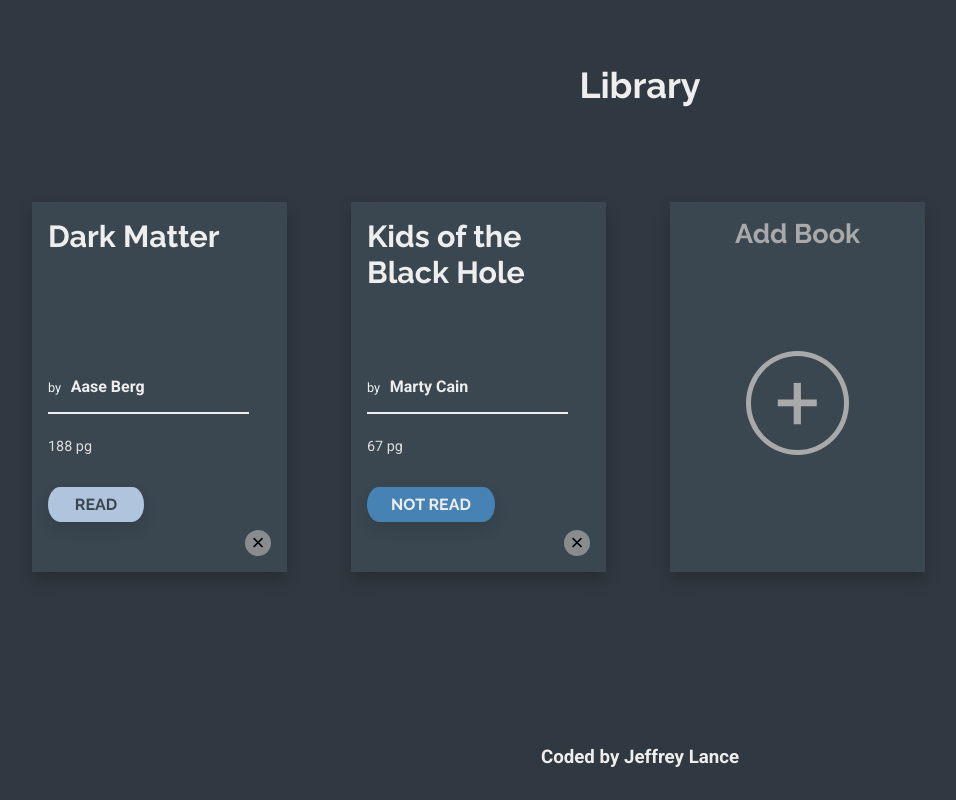
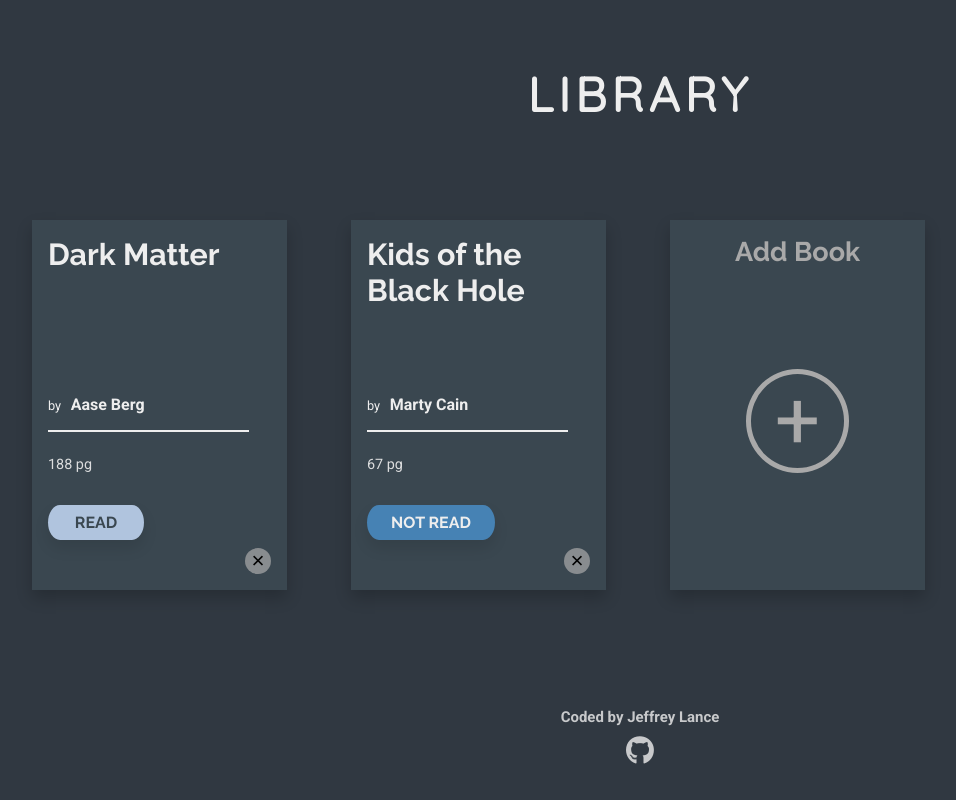
Before and after one commit to JeffreyAllenLance/js-library, a plain HTML site: page index.html in a window 1280 px wide. Shown: the whole page, without its empty margins (0-956 px from the left). Drawn offline with Linux system fonts and the light colour scheme.

Commit message:
Add github link

```diff
--- a/index.html
+++ b/index.html
@@ -5,8 +5,9 @@
     <meta name="viewport" content="width=device-width, initial-scale=1.0">
     <link rel="preconnect" href="https://fonts.gstatic.com">
     <link href="https://fonts.googleapis.com/css2?family=Roboto:wght@400;700&display=swap" rel="stylesheet">
-    <link rel="preconnect" href="https://fonts.gstatic.com">
     <link href="https://fonts.googleapis.com/css2?family=Raleway:wght@400;700&display=swap" rel="stylesheet">
+    <link href="https://fonts.googleapis.com/css2?family=Quicksand&display=swap" rel="stylesheet">
+    <script src="https://kit.fontawesome.com/2b779467f5.js" crossorigin="anonymous"></script>
     <link rel="stylesheet" type="text/css" href="style.css">
     <title>Library</title>
 </head>
@@ -14,7 +15,7 @@
 <div class="wrapper">
     <!-- Header -->
     <header class="header">
-        <h1>Library</h1>
+        <h1>LIBRARY</h1>
     </header>
     <!-- Main -->
     <main class="library">
@@ -54,9 +55,12 @@
     </div>
     <!-- Footer -->
     <footer class="footer">
-        <h3>
+        <h3 class="attribution">
             Coded by Jeffrey Lance
         </h3>
+        <a href="https://github.com/JeffreyAllenLance/js-library" aria-label="github link">
+            <span class="fab fa-github"></span>
+        </a>
     </footer>
 </div>
 <script src="script.js"></script>
--- a/style.scss
+++ b/style.scss
@@ -8,6 +8,7 @@ $light-color: #eeeeee;
 /* Font Variables */
 $primary-font: 'Roboto', sans-serif;
 $secondary-font: "Raleway", sans-serif;
+$title-font: 'Quicksand', sans-serif;
 
 /* Default Styles */
 
@@ -30,8 +31,20 @@ body {
   font-size: 18px;
 }
 
-h1, h2 {
+h2 {
   font-family: $secondary-font;
+}
+
+a {
+  color: $light-color;
+  text-decoration: none;
+  font-size: 1.8rem;
+
+    &:hover,
+    &:active {
+      text-decoration: underline;
+      color: $accent;
+    }
 }
 
 button {
@@ -73,6 +86,10 @@ button {
   width: 100%;
   text-align: center;
   margin: 4rem 0;
+  font-family: $title-font;
+  font-size: 1.5rem;
+  letter-spacing: 5px;
+  color: $light-color;
 }
 
 /* Main */
@@ -341,7 +358,12 @@ button {
 /* Footer */
 
 .footer {
-  font-size: 1rem;
+  font-size: 0.8rem;
   text-align: center;
   margin: 2rem 0;
+  opacity: 0.8;
 }
+
+.attribution {
+  margin-bottom: 0.5rem;
+}
```
Also changed, not shown: style.css, 1 other file.
